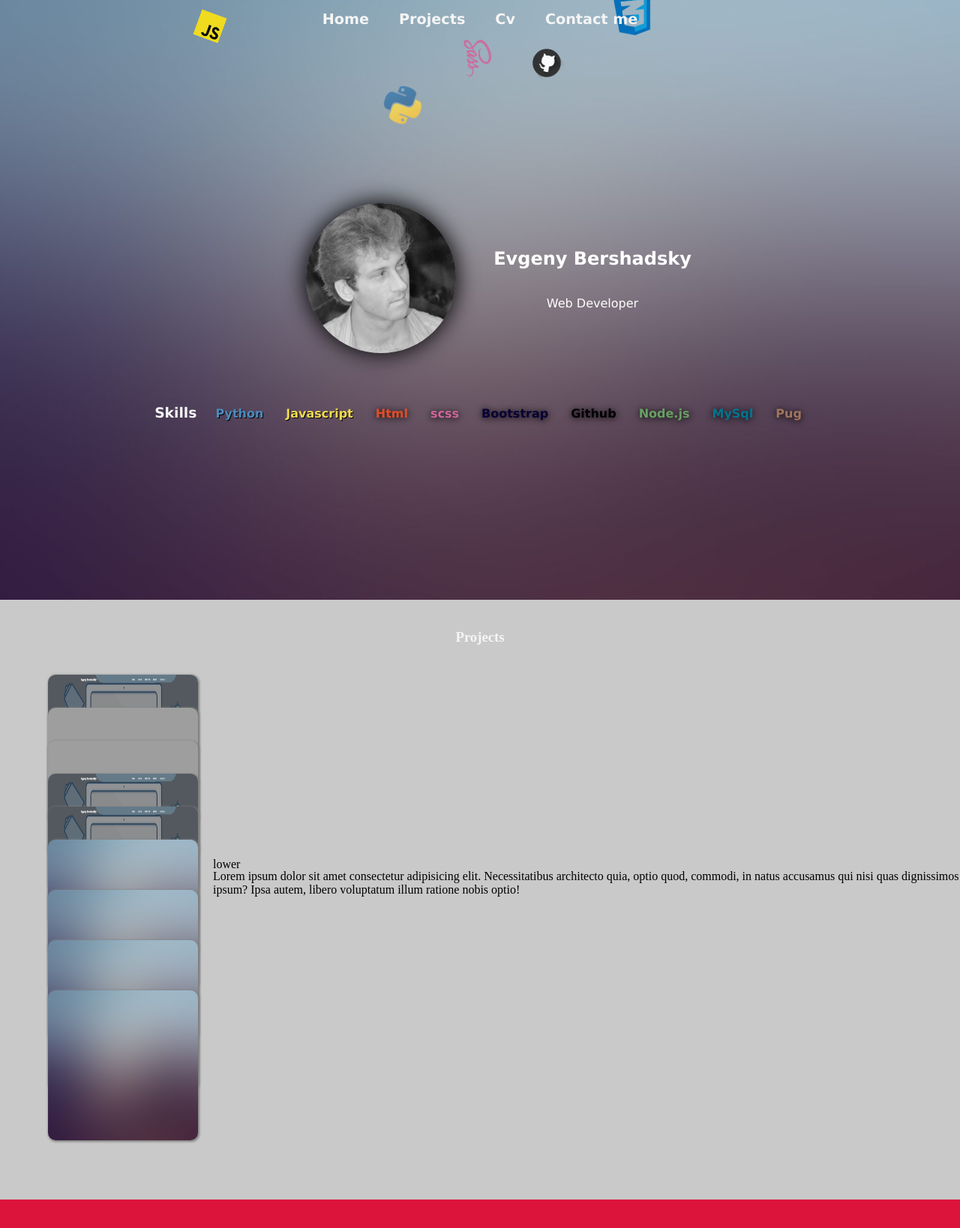
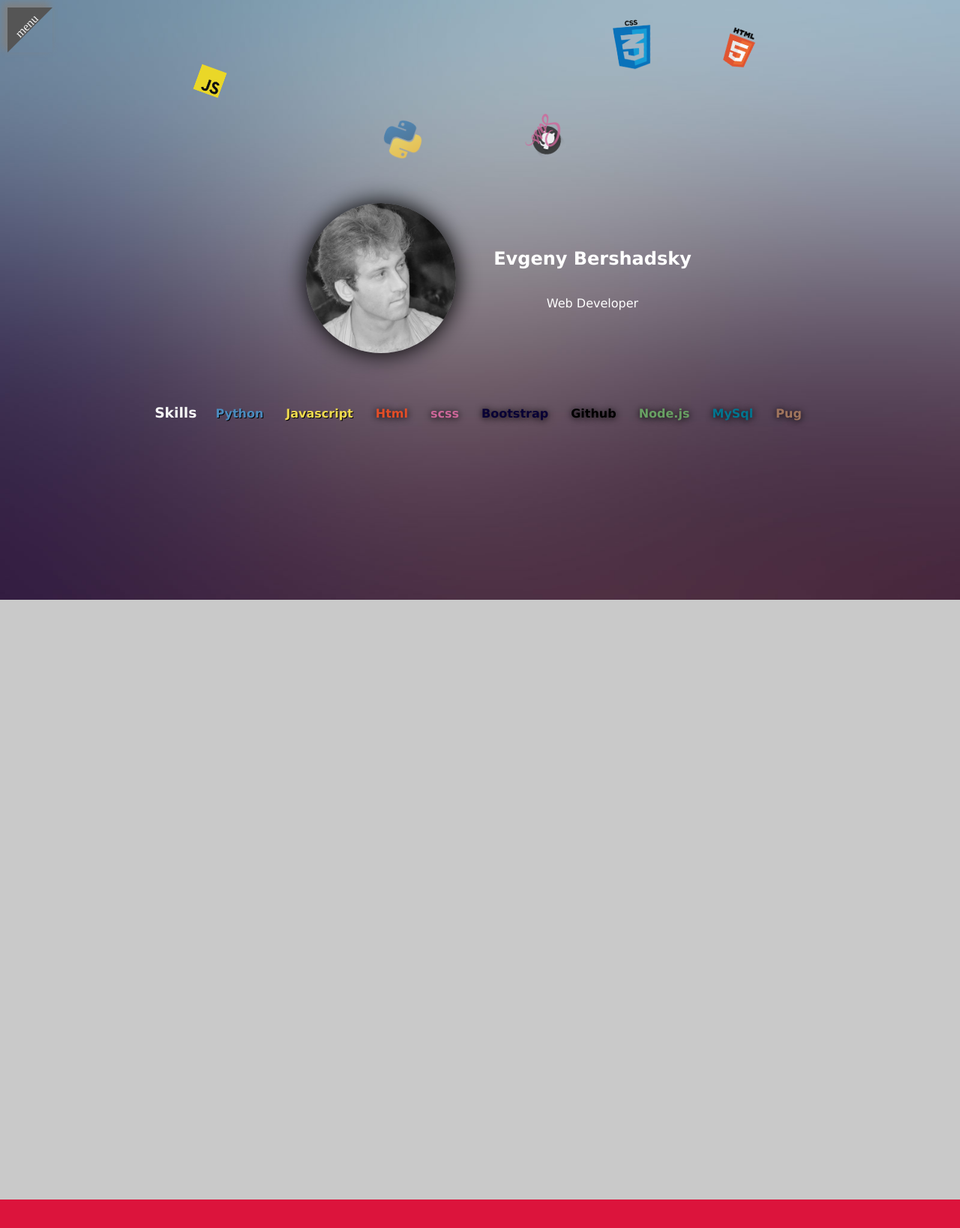
Before and after one commit to jayber-dev/personal-cv-site, a website: page index.html in a window 1280 px wide. Shown: the top 1638 px of the page at 75% size. Drawn offline with Linux system fonts and the light colour scheme; grey boxes are pictures that could not be loaded.

```diff
--- a/assets/js/index.js
+++ b/assets/js/index.js
@@ -1,10 +1,11 @@
-const imgData = document.querySelectorAll('.img-container');
-const rightSideContainer = document.querySelector('.right-side-img')
-imgData.forEach(element => {
-    element.addEventListener('mouseover', () => {
-       const img = element.querySelector('img');
-       console.log(img);
-       rightSideContainer.src = img.src
-    });
-
-});
+window.addEventListener('scroll', (e)=> {
+    console.log(location.href);
+    console.log(window.scrollY);
+    if(location.href !== 'http://127.0.0.1:5500/#main-section' || window.scrollY > 100) {
+        document.querySelector('nav').style.display = 'none'
+        document.querySelector('.side-menu-modal').style.display = 'block'
+    } else {
+        document.querySelector('nav').style.display = 'block'
+        document.querySelector('.side-menu-modal').style.display = 'none'
+    }
+})
--- a/assets/scss/index.scss
+++ b/assets/scss/index.scss
@@ -52,6 +52,54 @@
     }
 
 
+}
+
+.side-menu-modal {
+    position: relative;
+    display: none;
+    position: fixed;
+    left: 10px;
+    top: 10px;
+    border-top: 0px solid transparent;
+	border-left: 60px solid #555;
+	border-bottom: 60px solid transparent;
+    box-shadow: -5px -5px 10px 1px  grey;
+
+    p {
+        position: absolute;
+        left: -52px;
+        top: -0px;
+        color: whitesmoke;
+        transform: rotate(-45deg);
+    }
+
+    .menu-modal {
+        position: absolute;
+        left: -60px;
+        top: 10px;
+        display: none;
+        width: 200px;
+
+        ul {
+
+            list-style: none;
+            li {
+                margin-top: 20px;
+                a{
+                    font-family: Verdana, Geneva, Tahoma, sans-serif;;
+                    font-weight: 600;
+                    font-size: larger;
+                    color: whitesmoke;
+                    opacity: 1;
+                    text-decoration: none;
+                }
+            }
+        }
+    }
+}
+
+.side-menu-modal:hover .menu-modal{
+    display: block;
 }
 
 .main-section {
@@ -348,107 +396,11 @@
 
 // first section animation
 
-.work-section{
+.project-section{
     z-index: 2;
     width: 100vw;
     min-height: 100vh;
     background-color: rgb(201, 201, 201);
-
-    .work-section-header {
-        display: flex;
-        height: 100px;
-        align-items: center;
-        justify-content: center;
-        h3 {
-            color: whitesmoke;
-            margin: 0px;
-            // padding-top: 100px;
-            text-align: center;
-        }
-    }
-
-    .container-wrapper {
-        display: flex;
-        align-items: flex-start;
-        .img-wrapper {
-            flex-grow: 1;
-            margin-left: 5vw;
-            // border: 1px solid red;
-            width: 200px;
-            // display: flex;
-            // flex-direction: row;
-            flex-grow: 1;
-            align-items: center;
-            // flex-wrap: nowrap;
-
-            justify-content: center;
-            flex-shrink: 1;
-            flex-wrap: wrap;
-            flex: 1 1 1 100px;
-
-            .img-container {
-                // height: 200px;
-                // width: 200px;
-                // margin: 10px;
-
-                img {
-                    height: 200px;
-                    width: 200px;
-                    border-radius: 10px;
-                    box-shadow: 1px 1px 3px 1px grey;
-                    opacity: 1;
-                }
-
-            }
-
-            .overlay {
-                color: #f1f1f1;
-                transition: .5s ease;
-                opacity:0;
-                font-size: 20px;
-                text-align: center;
-                margin-top:-210px;
-
-                button {
-                    height: 50px;
-                    width: 100px;
-                    background-color: darkcyan;
-                }
-              }
-
-
-            .img-container:hover .overlay{
-                z-index: 1;
-                opacity: 1;
-                // background: black;
-            }
-
-
-    }
-        .project-right-side {
-
-            margin-left: 20px;
-            width: 78vw;
-            height: 80vh;
-            flex-grow: 1;
-            // background-image: url(/assets/images/tarot-site.png);
-
-            img {
-                // opacity: 0.5;
-                max-height:70vh;
-                min-height: 30vh;
-                aspect-ratio:auto ;
-                max-width: 70vw;
-                min-width: 20vw;
-                border-radius: 10px;
-            };
-            p {
-                position: absolute;
-            }
-
-        }
-    }
-
 
 }
 
--- a/index.html
+++ b/index.html
@@ -14,11 +14,24 @@
   <nav>
     <ul>
       <li><a href="#main-section">Home</a></li>
-      <li><a href="#work-section">Projects</a></li>
+      <li><a href="#project-section">Projects</a></li>
       <li><a href="#cv-section">Cv</a></li>
       <li><a href="#contact-me-section">Contact me</a></li>
     </ul>
   </nav>
+
+  <div class="side-menu-modal">
+    <p>menu</p>
+    <div class="menu-modal">
+      <ul>
+        <li><a href="#main-section">Home</a></li>
+        <li><a href="#project-section">Projects</a></li>
+        <li><a href="#cv-section">Cv</a></li>
+        <li><a href="#contact-me-section">Contact me</a></li>
+      </ul>
+    </div>
+  </div>
+
   <section id="main-section" class="main-section">
     <img src="./assets/images/5848152fcef1014c0b5e4967.png" alt="python-logo" class="python-logo">
     <img src="./assets/images/5848152fcef1014c0b5e4967.png" alt="python-logo" class="python-logo1">
@@ -58,97 +71,9 @@
 
   </section>
 
-  <section id="work-section" class="work-section">
-    <div class="work-section-header">
-      <h3>Projects</h3>
-    </div>
-    <div class="container-wrapper">
+  <section id="project-section" class="project-section">
 
 
-      <div class="img-wrapper">
-        <div>
-          <div class="img-container">
-            <img src="/assets/images/blog.png" alt="" />
-            <div class="overlay">
-              <button><a href="">see more</a></button>
-            </div>
-          </div>
-          <div class="img-container">
-            <img class="img-src" src="/assets/images/tarot-site.png" alt="" />
-            <div class="overlay">
-              <button><a href="">see more</a></button>
-            </div>
-          </div>
-          <div class="img-container">
-            <img src="/assets/images/todo.png" alt="" />
-            <div class="overlay">
-              <button><a href="">see more</a></button>
-            </div>
-          </div>
-        </div>
-        <div>
-          <div class="img-container">
-            <img src="/assets/images/blog.png" alt="" />
-            <div class="overlay">
-              <button><a href="">see more</a></button>
-            </div>
-          </div>
-          <div class="img-container">
-            <img src="/assets/images/blog.png" alt="" />
-            <div class="overlay">
-              <button><a href="">see more</a></button>
-            </div>
-          </div>
-          <div class="img-container">
-            <img src="/pic04.jpg" alt="" />
-            <div class="overlay">
-              great little project
-              <button>
-                <a href="">see more</a>
-              </button>
-            </div>
-          </div>
-        </div>
-        <div>
-          <div class="img-container">
-            <img src="/pic04.jpg" alt="" />
-            <div class="overlay">
-              great little project
-              <button>
-                <a href="">see more</a>
-              </button>
-            </div>
-          </div>
-          <div class="img-container">
-            <img src="/pic04.jpg" alt="" />
-            <div class="overlay">
-              great little project
-              <button>
-                <a href="">see more</a>
-              </button>
-            </div>
-          </div>
-          <div class="img-container">
-            <img src="/pic04.jpg" alt="" />
-            <div class="overlay">
-              great little project
-              <button>
-                <a href="">see more</a>
-              </button>
-            </div>
-          </div>
-        </div>
-      </div>
-      <div class="project-right-side">
-        <div class="project-right-top-container">
-        <img src="" alt="" class="right-side-img">
-        <p>Lorem ipsum dolor sit amet consectetur adipisicing elit. Necessitatibus architecto quia, optio quod, commodi, in natus accusamus qui nisi quas dignissimos ipsum? Ipsa autem, libero voluptatum illum ratione nobis optio!</p>
-        </div>
-        <div class="project-right-buttom-container">
-          lower
-        </div>
-      </div>
-    </div>
   </section>
   <section id="cv-section" class="cv-section"></section>
   <section id="contact-me-section" class="contact-me-section"></section>
```
Also changed, not shown: assets/css/index.css, 1 other file.
